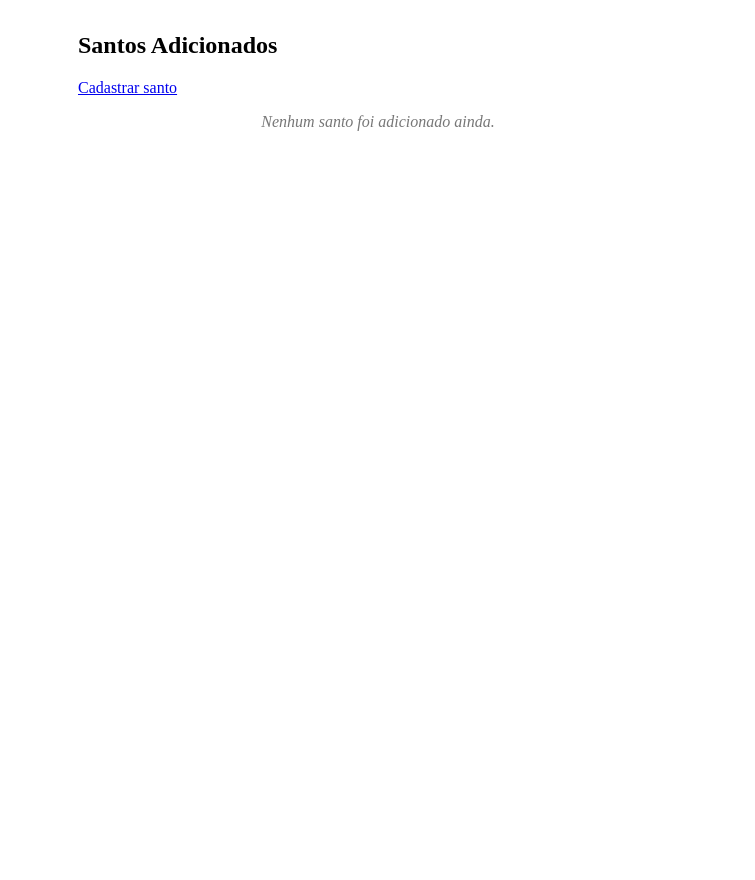
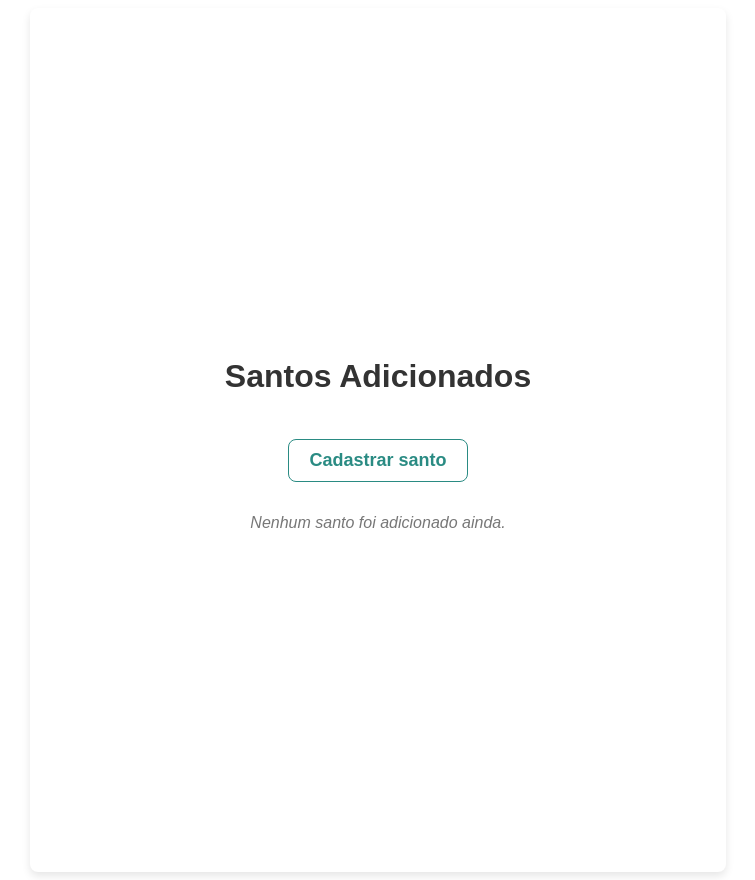
Before and after one commit to RenataPortoGransoti/projeto-vue-aula-web, a Vue app: page /lista-santos in a window 1280 px wide. Shown: the whole page, without its empty margins (262-1017 px from the left). Before the commit the page ends 800 px from the top, so only its background shows below. Built offline with nearby package versions, Linux system fonts and the light colour scheme.

Commit message:
Estilização da tela de Itens

```diff
--- a/src/components/ListaItem.vue
+++ b/src/components/ListaItem.vue
@@ -57,9 +57,10 @@ p {
   background-color: #e53e3e;
   color: #fff;
   border: none;
-  border-radius: 4px;
-  padding: 0.3rem 0.6rem;
+  border-radius: 6px;
+  padding: 0.5rem 1rem;
   cursor: pointer;
+  font-size: 1rem;
   transition: background-color 0.3s;
 }
 
--- a/src/views/ListaView.vue
+++ b/src/views/ListaView.vue
@@ -18,17 +18,51 @@
 import ListaItem from '@/components/ListaItem.vue';
 import { inject } from 'vue';
 
-const itens = inject('itens'); // Lista global de itens
-const removerItem = inject('removerItem'); // Função global para remover itens
+const itens = inject('itens');
+const removerItem = inject('removerItem');
 </script>
 
 
 <style scoped>
 .lista-itens {
-  margin-top: 2rem;
-  max-width: 600px;
-  margin-left: auto;
-  margin-right: auto;
+  padding: 2rem;
+  width: 50%;
+  background-color: #ffffff;
+  border-radius: 8px;
+  box-shadow: 0 4px 8px rgba(0, 0, 0, 0.1);
+  display: flex;
+  flex-direction: column;
+  font-family: Arial, sans-serif;
+  justify-content: center;
+  align-items: center;
+  margin: auto;
+  min-height: 100vh;
+}
+
+h2 {
+  font-size: 2rem;
+  color: #333;
+  margin-bottom: 1.5rem;
+  text-align: center;
+}
+
+.cadastrar-santo {
+  color: #2a8b83;
+  font-size: 18px;
+  font-weight: bold;
+  text-decoration: none;
+  padding: 10px 20px;
+  margin-top: 20px;
+  border: 1px solid #2a8b83;
+  border-radius: 8px;
+  display: inline-block;
+  text-align: center;
+  transition: background-color 0.3s, color 0.3s;
+}
+
+.cadastrar-santo:hover {
+  background-color: #2a8b83;
+  color: #ffffff;
 }
 
 .mensagem-vazia {
@@ -37,4 +71,19 @@ const removerItem = inject('removerItem'); // Função global para remover itens
   text-align: center;
   margin-top: 1rem;
 }
+
+ul {
+  list-style-type: none;
+  padding: 0;
+  width: 100%;
+}
+
+ul > li {
+  padding: 10px;
+  border-bottom: 1px solid #eee;
+}
+
+ul > li:last-child {
+  border-bottom: none;
+}
 </style>
```
